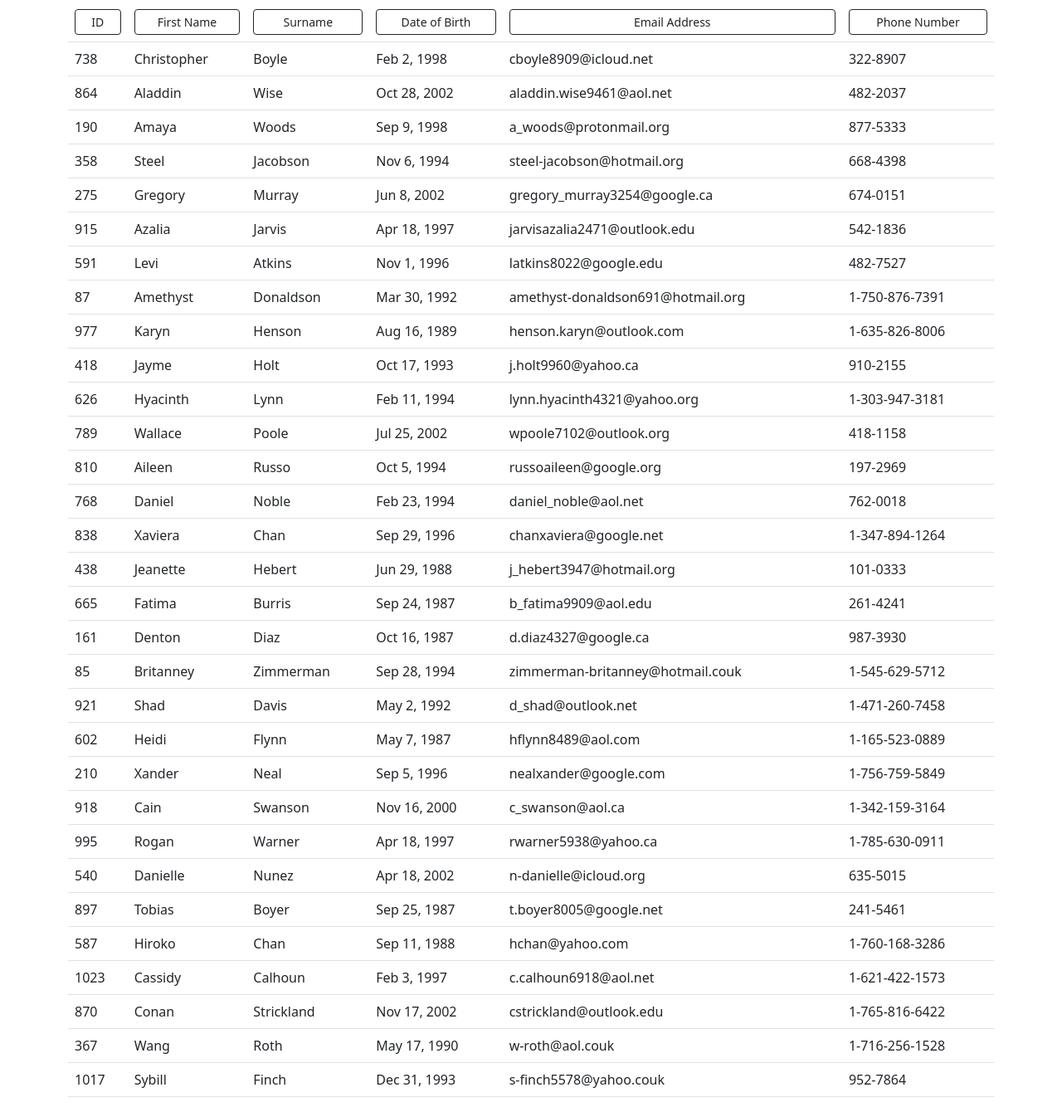
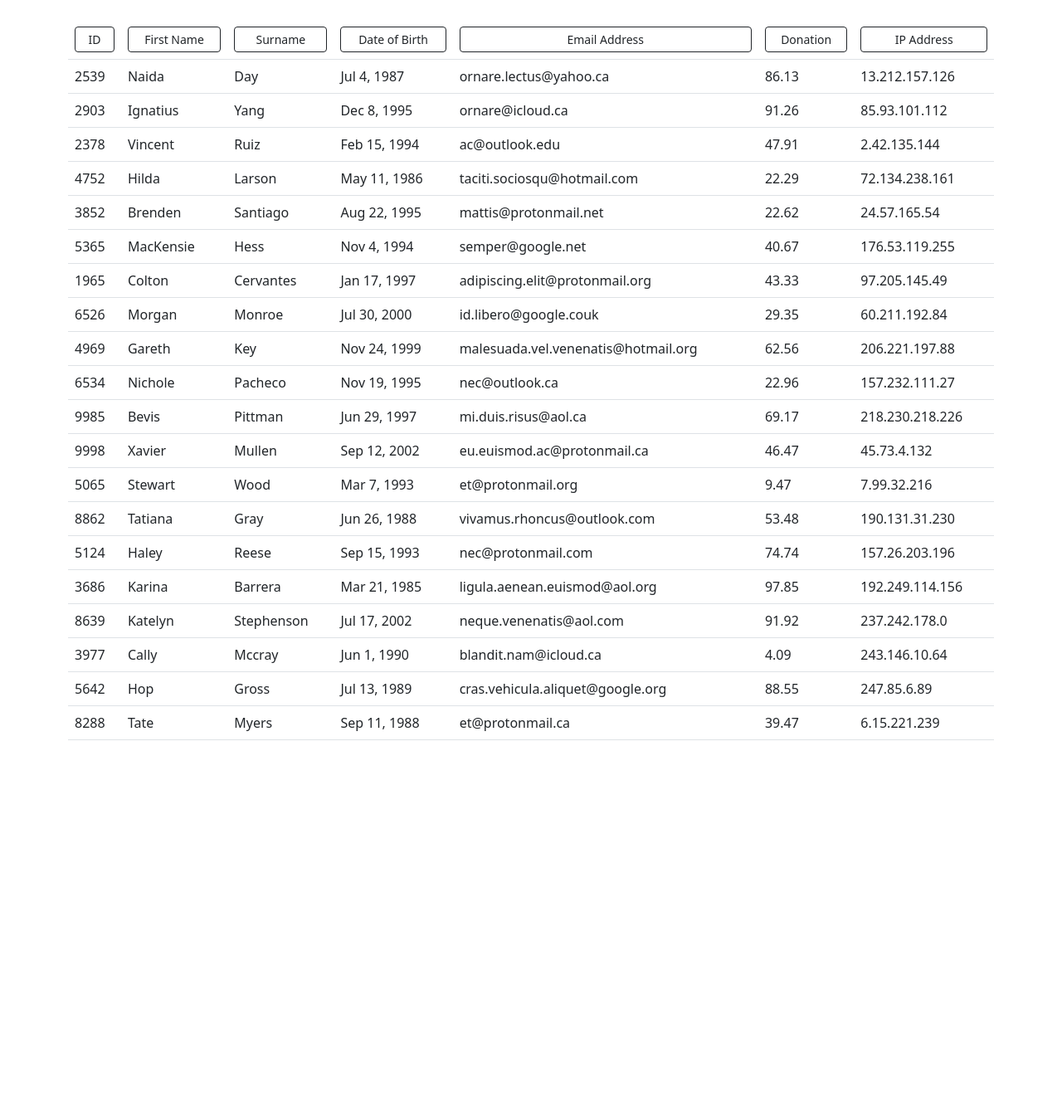
Before and after one commit to signified/sortable, a plain HTML site: page index.html in a window 1280 px wide. Shown: the part 1466-2800 px from the top of the page at 83% size. After the commit the page ends 2374 px from the top, so only its background shows below. Drawn offline with nearby package versions, Linux system fonts and the light colour scheme.

Commit message:
Update index.html

```diff
--- a/index.html
+++ b/index.html
@@ -30,89 +30,100 @@
               <th>Surname</th>
               <th>Date of Birth</th>
               <th>Email Address</th>
-              <th>Phone Number</th>
+              <th>Donation</th>
+              <th>IP Address</th>
             </tr>
           </thead>
           <tbody>
             <tr>
-              <td>422</td>
-              <td>Xanthus</td>
-              <td>Ball</td>
-              <td>Jan 29, 1994</td>
-              <td>x_ball@icloud.net</td>
-              <td>778-1415</td>
+              <td>8074</td>
+              <td>Gay</td>
+              <td>Clark</td>
+              <td>Jul 14, 1991</td>
+              <td>cursus@aol.net</td>
+              <td>20.02</td>
+              <td>95.230.218.101</td>
             </tr>
             <tr>
-              <td>182</td>
-              <td>Gavin</td>
-              <td>Boyer</td>
-              <td>Oct 5, 2000</td>
-              <td>boyer_gavin664@aol.org</td>
-              <td>434-4482</td>
+              <td>8548</td>
+              <td>Candace</td>
+              <td>Cain</td>
+              <td>Apr 17, 1995</td>
+              <td>erat.vivamus.nisi@outlook.edu</td>
+              <td>99.33</td>
+              <td>124.157.239.56</td>
             </tr>
             <tr>
-              <td>237</td>
-              <td>Brenna</td>
-              <td>Freeman</td>
-              <td>Jul 28, 2001</td>
-              <td>brenna_freeman7166@google.ca</td>
-              <td>123-8136</td>
+              <td>2878</td>
+              <td>Zeph</td>
+              <td>Acosta</td>
+              <td>Aug 11, 1991</td>
+              <td>penatibus.et@yahoo.org</td>
+              <td>97.88</td>
+              <td>237.147.199.198</td>
             </tr>
             <tr>
-              <td>404</td>
-              <td>Kylynn</td>
-              <td>Chase</td>
-              <td>Nov 18, 2002</td>
-              <td>c.kylynn6594@yahoo.couk</td>
-              <td>1-546-655-7348</td>
+              <td>8586</td>
+              <td>Yoshio</td>
+              <td>Hopper</td>
+              <td>Jul 1, 2000</td>
+              <td>aliquet.magna.a@aol.ca</td>
+              <td>78.07</td>
+              <td>214.183.243.28</td>
             </tr>
             <tr>
-              <td>490</td>
-              <td>Sylvia</td>
-              <td>Gilmore</td>
-              <td>Feb 17, 1991</td>
-              <td>s_gilmore8357@protonmail.com</td>
-              <td>1-132-952-8546</td>
+              <td>7336</td>
+              <td>Ursula</td>
+              <td>Welch</td>
+              <td>Aug 21, 1995</td>
+              <td>odio@yahoo.edu</td>
+              <td>64.97</td>
+              <td>54.113.112.160</td>
             </tr>
             <tr>
-              <td>586</td>
-              <td>Addison</td>
-              <td>Fleming</td>
-              <td>May 25, 1998</td>
-              <td>addisonfleming@outlook.ca</td>
-              <td>1-524-322-0513</td>
+              <td>8353</td>
+              <td>Ivor</td>
+              <td>Combs</td>
+              <td>Jun 12, 1999</td>
+              <td>dolor.dolor@google.org</td>
+              <td>53.30</td>
+              <td>177.224.126.72</td>
             </tr>
             <tr>
-              <td>341</td>
-              <td>Kylan</td>
-              <td>Mercado</td>
-              <td>Feb 28, 1988</td>
-              <td>k_mercado@google.couk</td>
-              <td>1-837-778-6404</td>
+              <td>5589</td>
+              <td>Simon</td>
+              <td>Haley</td>
+              <td>Jun 8, 1992</td>
+              <td>proin@icloud.com</td>
+              <td>72.56</td>
+              <td>217.236.56.182</td>
             </tr>
             <tr>
-              <td>1019</td>
-              <td>Claudia</td>
-              <td>Mayer</td>
-              <td>Oct 14, 1999</td>
-              <td>m_claudia3460@google.net</td>
-              <td>1-379-507-2285</td>
+              <td>2873</td>
+              <td>Orlando</td>
+              <td>Zamora</td>
+              <td>Jul 31, 1991</td>
+              <td>nec@aol.edu</td>
+              <td>38.83</td>
+              <td>117.200.39.162</td>
             </tr>
             <tr>
-              <td>267</td>
-              <td>Hilda</td>
-              <td>Nunez</td>
-              <td>Jan 13, 1999</td>
-              <td>nunez-hilda1853@outlook.edu</td>
-              <td>1-617-687-1964</td>
+              <td>2175</td>
+              <td>Colt</td>
+              <td>Lucas</td>
+              <td>Apr 30, 1995</td>
+              <td>in@aol.com</td>
+              <td>70.90</td>
+              <td>68.114.16.232</td>
             </tr>
             <tr>
-              <td>915</td>
-              <td>Florence</td>
-              <td>Bass</td>
-              <td>Apr 11, 1995</td>
-              <td>bass-florence4122@hotmail.com</td>
-              <td>576-4877</td>
+              <td>1875</td>
+              <td>Colette</td>
+              <td>Stout</td>
+              <td>May 11, 1995</td>
+              <td>neque.in.ornare@aol.com</td>
+              <td>84.21</td>
+              <td>112.142.211.169</td>
             </tr>
           </tbody>
         </table>
@@ -124,6 +135,7 @@
   sortStringClasses: [&#39;fst-italic&#39;],
   sortNumberClasses: [&#39;font-monospace&#39;, &#39;text-end&#39;, &#39;small&#39;],
   sortDateClasses: [&#39;text-uppercase&#39;, &#39;small&#39;],
+  sortDotDecimalClasses: [&#39;font-monospace&#39;, &#39;text-end&#39;, &#39;small&#39;],
   sortAscendingClasses: [&#39;bg-opacity-100&#39;],
   sortDescendingClasses: [&#39;bg-opacity-75&#39;]
 });</pre>
@@ -135,329 +147,190 @@
               <th>Surname</th>
               <th>Date of Birth</th>
               <th>Email Address</th>
-              <th>Phone Number</th>
+              <th>Donation</th>
+              <th>IP Address</th>
             </tr>
           </thead>
           <tbody>
             <tr>
-              <td>738</td>
-              <td>Christopher</td>
-              <td>Boyle</td>
-              <td>Feb 2, 1998</td>
-              <td>cboyle8909@icloud.net</td>
-              <td>322-8907</td>
+              <td>2539</td>
+              <td>Naida</td>
+              <td>Day</td>
+              <td>Jul 4, 1987</td>
+              <td>ornare.lectus@yahoo.ca</td>
+              <td>86.13</td>
+              <td>13.212.157.126</td>
             </tr>
             <tr>
-              <td>864</td>
-              <td>Aladdin</td>
-              <td>Wise</td>
-              <td>Oct 28, 2002</td>
-              <td>aladdin.wise9461@aol.net</td>
-              <td>482-2037</td>
+              <td>2903</td>
+              <td>Ignatius</td>
+              <td>Yang</td>
+              <td>Dec 8, 1995</td>
+              <td>ornare@icloud.ca</td>
+              <td>91.26</td>
+              <td>85.93.101.112</td>
             </tr>
             <tr>
-              <td>190</td>
-              <td>Amaya</td>
-              <td>Woods</td>
-              <td>Sep 9, 1998</td>
-              <td>a_woods@protonmail.org</td>
-              <td>877-5333</td>
+              <td>2378</td>
+              <td>Vincent</td>
+              <td>Ruiz</td>
+              <td>Feb 15, 1994</td>
+              <td>ac@outlook.edu</td>
+              <td>47.91</td>
+              <td>2.42.135.144</td>
             </tr>
             <tr>
-              <td>358</td>
-              <td>Steel</td>
-              <td>Jacobson</td>
-              <td>Nov 6, 1994</td>
-              <td>steel-jacobson@hotmail.org</td>
-              <td>668-4398</td>
+              <td>4752</td>
+              <td>Hilda</td>
+              <td>Larson</td>
+              <td>May 11, 1986</td>
+              <td>taciti.sociosqu@hotmail.com</td>
+              <td>22.29</td>
+              <td>72.134.238.161</td>
             </tr>
             <tr>
-              <td>275</td>
-              <td>Gregory</td>
-              <td>Murray</td>
-              <td>Jun 8, 2002</td>
-              <td>gregory_murray3254@google.ca</td>
-              <td>674-0151</td>
+              <td>3852</td>
+              <td>Brenden</td>
+              <td>Santiago</td>
+              <td>Aug 22, 1995</td>
+              <td>mattis@protonmail.net</td>
+              <td>22.62</td>
+              <td>24.57.165.54</td>
             </tr>
             <tr>
-              <td>915</td>
-              <td>Azalia</td>
-              <td>Jarvis</td>
-              <td>Apr 18, 1997</td>
-              <td>jarvisazalia2471@outlook.edu</td>
-              <td>542-1836</td>
+              <td>5365</td>
+              <td>MacKensie</td>
+              <td>Hess</td>
+              <td>Nov 4, 1994</td>
+              <td>semper@google.net</td>
+              <td>40.67</td>
+              <td>176.53.119.255</td>
             </tr>
             <tr>
-              <td>591</td>
-              <td>Levi</td>
-              <td>Atkins</td>
-              <td>Nov 1, 1996</td>
-              <td>latkins8022@google.edu</td>
-              <td>482-7527</td>
+              <td>1965</td>
+              <td>Colton</td>
+              <td>Cervantes</td>
+              <td>Jan 17, 1997</td>
+              <td>adipiscing.elit@protonmail.org</td>
+              <td>43.33</td>
+              <td>97.205.145.49</td>
             </tr>
             <tr>
-              <td>87</td>
-              <td>Amethyst</td>
-              <td>Donaldson</td>
-              <td>Mar 30, 1992</td>
-              <td>amethyst-donaldson691@hotmail.org</td>
-              <td>1-750-876-7391</td>
+              <td>6526</td>
+              <td>Morgan</td>
+              <td>Monroe</td>
+              <td>Jul 30, 2000</td>
+              <td>id.libero@google.couk</td>
+              <td>29.35</td>
+              <td>60.211.192.84</td>
             </tr>
             <tr>
-              <td>977</td>
-              <td>Karyn</td>
-              <td>Henson</td>
-              <td>Aug 16, 1989</td>
-              <td>henson.karyn@outlook.com</td>
-              <td>1-635-826-8006</td>
+              <td>4969</td>
+              <td>Gareth</td>
+              <td>Key</td>
+              <td>Nov 24, 1999</td>
+              <td>malesuada.vel.venenatis@hotmail.org</td>
+              <td>62.56</td>
+              <td>206.221.197.88</td>
             </tr>
             <tr>
-              <td>418</td>
-              <td>Jayme</td>
-              <td>Holt</td>
-              <td>Oct 17, 1993</td>
-              <td>j.holt9960@yahoo.ca</td>
-              <td>910-2155</td>
+              <td>6534</td>
+              <td>Nichole</td>
+              <td>Pacheco</td>
+              <td>Nov 19, 1995</td>
+              <td>nec@outlook.ca</td>
+              <td>22.96</td>
+              <td>157.232.111.27</td>
             </tr>
             <tr>
-              <td>626</td>
-              <td>Hyacinth</td>
-              <td>Lynn</td>
-              <td>Feb 11, 1994</td>
-              <td>lynn.hyacinth4321@yahoo.org</td>
-              <td>1-303-947-3181</td>
+              <td>9985</td>
+              <td>Bevis</td>
+              <td>Pittman</td>
+              <td>Jun 29, 1997</td>
+              <td>mi.duis.risus@aol.ca</td>
+              <td>69.17</td>
+              <td>218.230.218.226</td>
             </tr>
             <tr>
-              <td>789</td>
-              <td>Wallace</td>
-              <td>Poole</td>
-              <td>Jul 25, 2002</td>
-              <td>wpoole7102@outlook.org</td>
-              <td>418-1158</td>
+              <td>9998</td>
+              <td>Xavier</td>
+              <td>Mullen</td>
+              <td>Sep 12, 2002</td>
+              <td>eu.euismod.ac@protonmail.ca</td>
+              <td>46.47</td>
+              <td>45.73.4.132</td>
             </tr>
             <tr>
-              <td>810</td>
-              <td>Aileen</td>
-              <td>Russo</td>
-              <td>Oct 5, 1994</td>
-              <td>russoaileen@google.org</td>
-              <td>197-2969</td>
+              <td>5065</td>
+              <td>Stewart</td>
+              <td>Wood</td>
+              <td>Mar 7, 1993</td>
+              <td>et@protonmail.org</td>
+              <td>9.47</td>
+              <td>7.99.32.216</td>
             </tr>
             <tr>
-              <td>768</td>
-              <td>Daniel</td>
-              <td>Noble</td>
-              <td>Feb 23, 1994</td>
-              <td>daniel_noble@aol.net</td>
-              <td>762-0018</td>
+              <td>8862</td>
+              <td>Tatiana</td>
+              <td>Gray</td>
+              <td>Jun 26, 1988</td>
+              <td>vivamus.rhoncus@outlook.com</td>
+              <td>53.48</td>
+              <td>190.131.31.230</td>
             </tr>
             <tr>
-              <td>838</td>
-              <td>Xaviera</td>
-              <td>Chan</td>
-              <td>Sep 29, 1996</td>
-              <td>chanxaviera@google.net</td>
-              <td>1-347-894-1264</td>
+              <td>5124</td>
+              <td>Haley</td>
+              <td>Reese</td>
+              <td>Sep 15, 1993</td>
+              <td>nec@protonmail.com</td>
+              <td>74.74</td>
+              <td>157.26.203.196</td>
             </tr>
             <tr>
-              <td>438</td>
-              <td>Jeanette</td>
-              <td>Hebert</td>
-              <td>Jun 29, 1988</td>
-              <td>j_hebert3947@hotmail.org</td>
-              <td>101-0333</td>
+              <td>3686</td>
+              <td>Karina</td>
+              <td>Barrera</td>
+              <td>Mar 21, 1985</td>
+              <td>ligula.aenean.euismod@aol.org</td>
+              <td>97.85</td>
+              <td>192.249.114.156</td>
             </tr>
             <tr>
-              <td>665</td>
-              <td>Fatima</td>
-              <td>Burris</td>
-              <td>Sep 24, 1987</td>
-              <td>b_fatima9909@aol.edu</td>
-              <td>261-4241</td>
+              <td>8639</td>
+              <td>Katelyn</td>
+              <td>Stephenson</td>
+              <td>Jul 17, 2002</td>
+              <td>neque.venenatis@aol.com</td>
+              <td>91.92</td>
+              <td>237.242.178.0</td>
             </tr>
             <tr>
-              <td>161</td>
-              <td>Denton</td>
-              <td>Diaz</td>
-              <td>Oct 16, 1987</td>
-              <td>d.diaz4327@google.ca</td>
-              <td>987-3930</td>
+              <td>3977</td>
+              <td>Cally</td>
+              <td>Mccray</td>
+              <td>Jun 1, 1990</td>
+              <td>blandit.nam@icloud.ca</td>
+              <td>4.09</td>
+              <td>243.146.10.64</td>
             </tr>
             <tr>
-              <td>85</td>
-              <td>Britanney</td>
-              <td>Zimmerman</td>
-              <td>Sep 28, 1994</td>
-              <td>zimmerman-britanney@hotmail.couk</td>
-              <td>1-545-629-5712</td>
+              <td>5642</td>
+              <td>Hop</td>
+              <td>Gross</td>
+              <td>Jul 13, 1989</td>
+              <td>cras.vehicula.aliquet@google.org</td>
+              <td>88.55</td>
+              <td>247.85.6.89</td>
             </tr>
             <tr>
-              <td>921</td>
-              <td>Shad</td>
-              <td>Davis</td>
-              <td>May 2, 1992</td>
-              <td>d_shad@outlook.net</td>
-              <td>1-471-260-7458</td>
-            </tr>
-            <tr>
-              <td>602</td>
-              <td>Heidi</td>
-              <td>Flynn</td>
-              <td>May 7, 1987</td>
-              <td>hflynn8489@aol.com</td>
-              <td>1-165-523-0889</td>
-            </tr>
-            <tr>
-              <td>210</td>
-              <td>Xander</td>
-              <td>Neal</td>
-              <td>Sep 5, 1996</td>
-              <td>nealxander@google.com</td>
-              <td>1-756-759-5849</td>
-            </tr>
-            <tr>
-              <td>918</td>
-              <td>Cain</td>
-              <td>Swanson</td>
-              <td>Nov 16, 2000</td>
-              <td>c_swanson@aol.ca</td>
-              <td>1-342-159-3164</td>
-            </tr>
-            <tr>
-              <td>995</td>
-              <td>Rogan</td>
-              <td>Warner</td>
-              <td>Apr 18, 1997</td>
-              <td>rwarner5938@yahoo.ca</td>
-              <td>1-785-630-0911</td>
-            </tr>
-            <tr>
-              <td>540</td>
-              <td>Danielle</td>
-              <td>Nunez</td>
-              <td>Apr 18, 2002</td>
-              <td>n-danielle@icloud.org</td>
-              <td>635-5015</td>
-            </tr>
-            <tr>
-              <td>897</td>
-              <td>Tobias</td>
-              <td>Boyer</td>
-              <td>Sep 25, 1987</td>
-              <td>t.boyer8005@google.net</td>
-              <td>241-5461</td>
-            </tr>
-            <tr>
-              <td>587</td>
-              <td>Hiroko</td>
-              <td>Chan</td>
+              <td>8288</td>
+              <td>Tate</td>
+              <td>Myers</td>
               <td>Sep 11, 1988</td>
-              <td>hchan@yahoo.com</td>
-              <td>1-760-168-3286</td>
-            </tr>
-            <tr>
-              <td>1023</td>
-              <td>Cassidy</td>
-              <td>Calhoun</td>
-              <td>Feb 3, 1997</td>
-              <td>c.calhoun6918@aol.net</td>
-              <td>1-621-422-1573</td>
-            </tr>
-            <tr>
-              <td>870</td>
-              <td>Conan</td>
-              <td>Strickland</td>
-              <td>Nov 17, 2002</td>
-              <td>cstrickland@outlook.edu</td>
-              <td>1-765-816-6422</td>
-            </tr>
-            <tr>
-              <td>367</td>
-              <td>Wang</td>
-              <td>Roth</td>
-              <td>May 17, 1990</td>
-              <td>w-roth@aol.couk</td>
-              <td>1-716-256-1528</td>
-            </tr>
-            <tr>
-              <td>1017</td>
-              <td>Sybill</td>
-              <td>Finch</td>
-              <td>Dec 31, 1993</td>
-              <td>s-finch5578@yahoo.couk</td>
-              <td>952-7864</td>
-            </tr>
-            <tr>
-              <td>751</td>
-              <td>Sigourney</td>
-              <td>Goodman</td>
-              <td>Feb 13, 1987</td>
-              <td>s-goodman6639@icloud.com</td>
-              <td>1-271-722-9177</td>
-            </tr>
-            <tr>
-              <td>789</td>
-              <td>Macon</td>
-              <td>Lester</td>
-              <td>Jan 3, 1990</td>
-              <td>macon-lester6084@google.edu</td>
-              <td>812-9766</td>
-            </tr>
-            <tr>
-              <td>150</td>
-              <td>Lucas</td>
-              <td>Lowe</td>
-              <td>Sep 24, 1990</td>
-              <td>lucas_lowe@hotmail.com</td>
-              <td>451-8113</td>
-            </tr>
-            <tr>
-              <td>236</td>
-              <td>Allen</td>
-              <td>Benton</td>
-              <td>May 10, 2003</td>
-              <td>benton-allen1492@aol.net</td>
-              <td>635-7786</td>
-            </tr>
-            <tr>
-              <td>629</td>
-              <td>Gemma</td>
-              <td>Cohen</td>
-              <td>Sep 10, 1992</td>
-              <td>gemma.cohen784@google.com</td>
-              <td>1-474-331-2014</td>
-            </tr>
-            <tr>
-              <td>791</td>
-              <td>Stuart</td>
-              <td>Robertson</td>
-              <td>Aug 13, 1990</td>
-              <td>s.robertson8117@icloud.com</td>
-              <td>710-6337</td>
-            </tr>
-            <tr>
-              <td>823</td>
-              <td>Alan</td>
-              <td>Maddox</td>
-              <td>Jun 1, 1985</td>
-              <td>maddox-alan1017@hotmail.net</td>
-              <td>917-7137</td>
-            </tr>
-            <tr>
-              <td>790</td>
-              <td>Geoffrey</td>
-              <td>David</td>
-              <td>Sep 14, 2004</td>
-              <td>geoffrey-david8428@yahoo.couk</td>
-              <td>1-702-281-4113</td>
-            </tr>
-            <tr>
-              <td>628</td>
-              <td>Lunea</td>
-              <td>Pratt</td>
-              <td>Jun 13, 1996</td>
-              <td>pratt_lunea@google.com</td>
-              <td>1-661-413-9951</td>
+              <td>et@protonmail.ca</td>
+              <td>39.47</td>
+              <td>6.15.221.239</td>
             </tr>
           </tbody>
         </table>
@@ -474,6 +347,7 @@
         sortStringClasses: ['fst-italic'],
         sortNumberClasses: ['font-monospace', 'text-end', 'small'],
         sortDateClasses: ['text-uppercase', 'small'],
+        sortDotDecimalClasses: ['font-monospace', 'small'],
         sortAscendingClasses: ['bg-opacity-100'],
         sortDescendingClasses: ['bg-opacity-75']
       });
```
